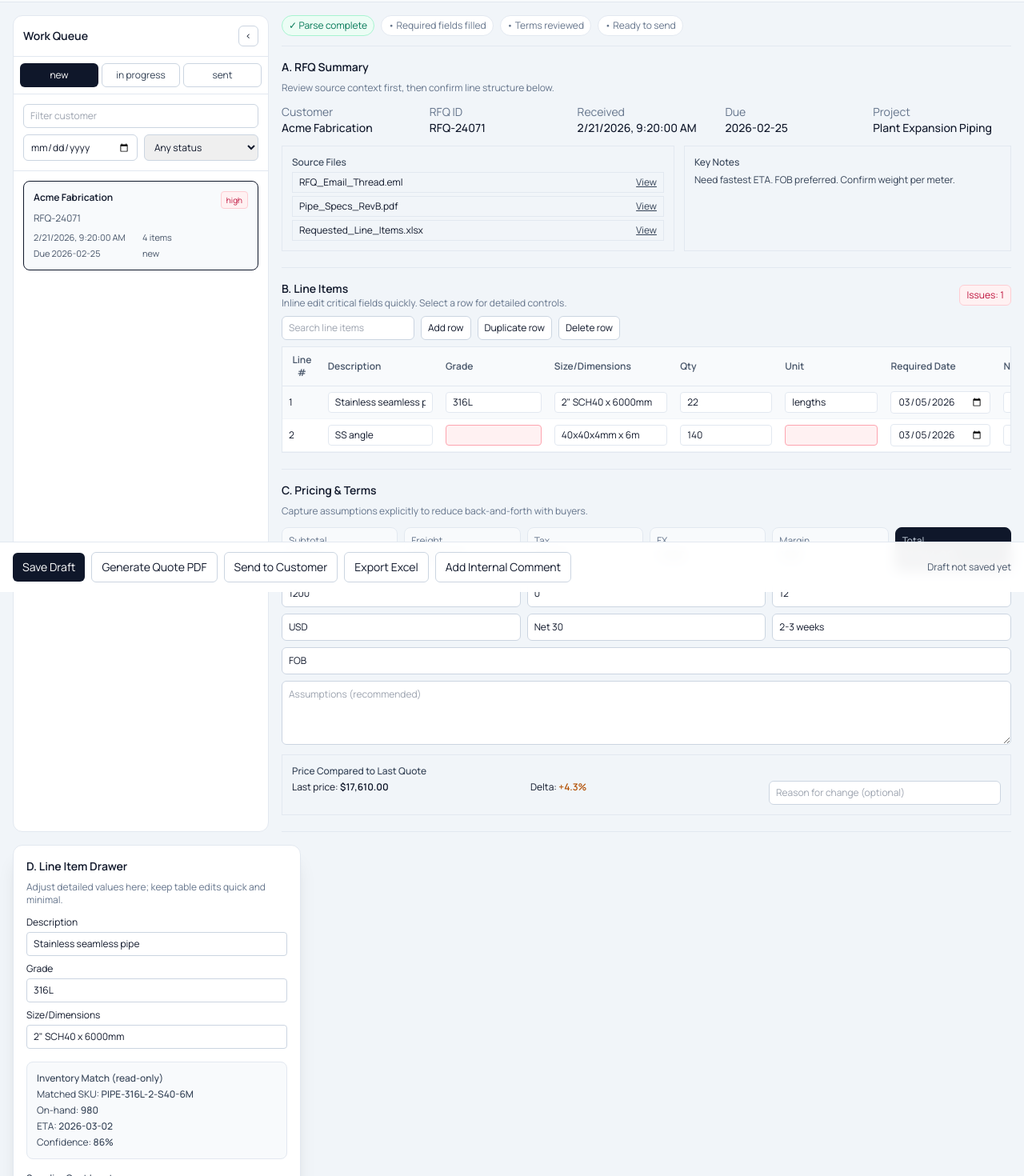
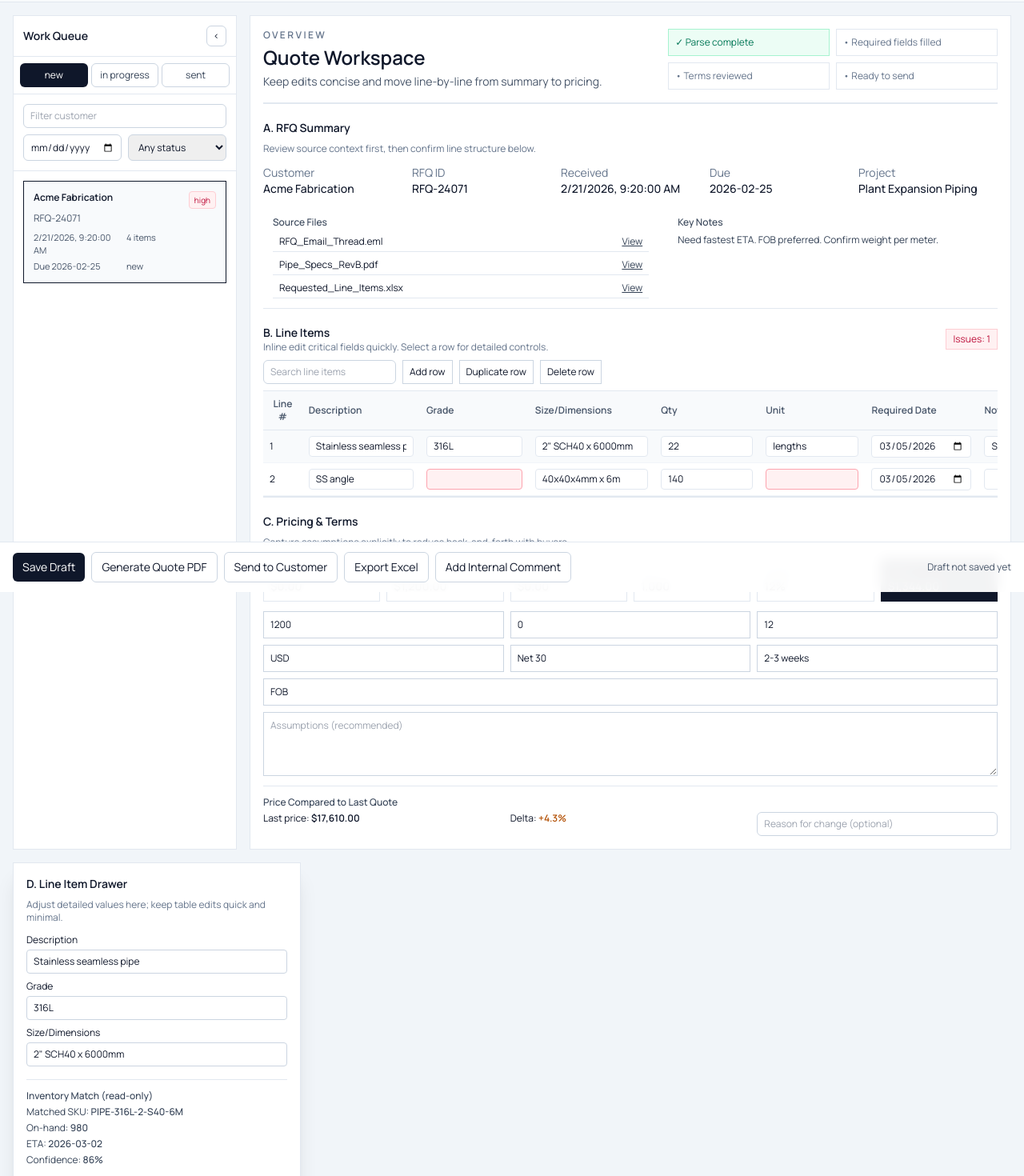
Before and after one commit to yz2936/supplier-engine-codex, a Next.js app: page /quoting-engine in a window 1280 px wide. Shown: the part 60-1530 px from the top of the page at 80% size. Built offline with nearby package versions, Linux system fonts and the light colour scheme.

Commit message:
ui(layout): shift quoting workspace to single-canvas enterprise structure

```diff
--- a/src/components/quoting-engine/QuotingEngineScreen.tsx
+++ b/src/components/quoting-engine/QuotingEngineScreen.tsx
@@ -25,7 +25,7 @@ import {
 
 type Toast = { id: string; message: string };
 
-const sectionClass = "border-b border-slate-200 pb-5";
+const sectionClass = "border-t border-slate-200 pt-5 first:border-t-0 first:pt-0";
 
 const emptyFilters: QueueFilters = { customer: "", dueDate: "", status: "all" };
 
@@ -249,9 +249,9 @@ export function QuotingEngineScreen() {
         </div>
       </header>
 
-      <main className="mx-auto grid max-w-[1700px] grid-cols-1 gap-4 px-4 py-4 lg:grid-cols-[320px_minmax(0,1fr)]">
+      <main className="mx-auto grid max-w-[1700px] grid-cols-1 gap-4 px-4 py-4 lg:grid-cols-[280px_minmax(0,1fr)]">
         <aside
-          className={`rounded-xl border border-slate-200 bg-white transition-all ${queueCollapsed ? "w-[78px] overflow-hidden" : "w-full"}`}
+          className={`border border-slate-200 bg-white transition-all ${queueCollapsed ? "w-[78px] overflow-hidden" : "w-full"}`}
         >
           <div className="flex items-center justify-between border-b border-slate-200 px-3 py-3">
             {!queueCollapsed && <div className="text-sm font-semibold">Work Queue</div>}
@@ -322,7 +322,7 @@ export function QuotingEngineScreen() {
               visibleRfqs.map((rfq) => (
                 <button
                   key={rfq.id}
-                  className={`w-full rounded-lg border p-3 text-left text-xs ${
+                  className={`w-full border p-3 text-left text-xs ${
                     selectedRfqId === rfq.id ? "border-slate-900 bg-slate-50" : "border-slate-200 bg-white hover:border-slate-300"
                   }`}
                   onClick={() => setSelectedRfqId(rfq.id)}
@@ -353,11 +353,11 @@ export function QuotingEngineScreen() {
           </div>
         </aside>
 
-        <section className="space-y-4">
+        <section className="border border-slate-200 bg-white p-4">
           {workspaceLoading && (
             <div className="space-y-3">
-              <div className="h-16 animate-pulse rounded-xl bg-white" />
-              <div className="h-72 animate-pulse rounded-xl bg-white" />
+              <div className="h-16 animate-pulse bg-slate-100" />
+              <div className="h-72 animate-pulse bg-slate-100" />
             </div>
           )}
 
@@ -369,7 +369,13 @@ export function QuotingEngineScreen() {
 
           {!workspaceLoading && workspace && (
             <>
-              <div className="flex flex-wrap items-center gap-2 border-b border-slate-200 pb-3 text-xs">
+              <div className="grid gap-3 border-b border-slate-200 pb-4 lg:grid-cols-[1.2fr_1fr]">
+                <div>
+                  <div className="text-xs font-semibold uppercase tracking-[0.2em] text-slate-500">Overview</div>
+                  <div className="mt-1 text-2xl font-semibold text-slate-900">Quote Workspace</div>
+                  <div className="mt-1 text-sm text-slate-600">Keep edits concise and move line-by-line from summary to pricing.</div>
+                </div>
+                <div className="grid grid-cols-2 gap-2 text-xs">
                   {[
                     { label: "Parse complete", ok: checklist.parseComplete },
                     { label: "Required fields filled", ok: checklist.requiredFilled },
@@ -378,13 +384,14 @@ export function QuotingEngineScreen() {
                   ].map((step) => (
                     <span
                       key={step.label}
-                    className={`inline-flex items-center gap-1 rounded-full border px-2 py-1 ${
+                      className={`inline-flex items-center gap-1 border px-2 py-2 ${
                         step.ok ? "border-emerald-200 bg-emerald-50 text-emerald-700" : "border-slate-200 bg-white text-slate-500"
                       }`}
                     >
                       {step.ok ? "✓" : "•"} {step.label}
                     </span>
                   ))}
+                </div>
               </div>
 
               <section className={sectionClass}>
@@ -398,18 +405,18 @@ export function QuotingEngineScreen() {
                   <div><span className="text-slate-500">Project</span><div className="font-medium">{workspace.projectName || "-"}</div></div>
                 </div>
                 <div className="mt-3 grid gap-3 lg:grid-cols-[1.2fr_1fr]">
-                  <div className="border border-slate-200 p-3 text-xs">
+                  <div className="p-3 text-xs">
                     <div className="mb-1 font-medium text-slate-700">Source Files</div>
                     <div className="space-y-1">
                       {workspace.sourceFiles.map((f) => (
-                        <div key={f.id} className="flex items-center justify-between border border-slate-200 px-2 py-1">
+                        <div key={f.id} className="flex items-center justify-between border-b border-slate-200 px-2 py-1">
                           <span>{f.name}</span>
                           <button className="text-slate-700 underline">View</button>
                         </div>
                       ))}
                     </div>
                   </div>
-                  <div className="border border-slate-200 p-3 text-xs">
+                  <div className="p-3 text-xs">
                     <div className="mb-1 font-medium text-slate-700">Key Notes</div>
                     <p className="leading-5 text-slate-700">{workspace.keyNotes || "No key notes available."}</p>
                   </div>
@@ -422,7 +429,7 @@ export function QuotingEngineScreen() {
                     <div className="text-sm font-semibold">B. Line Items</div>
                     <p className="text-xs text-slate-500">Inline edit critical fields quickly. Select a row for detailed controls.</p>
                   </div>
-                  <div className={`rounded-md border px-2 py-1 text-xs ${issuesCount ? "border-rose-200 bg-rose-50 text-rose-700" : "border-emerald-200 bg-emerald-50 text-emerald-700"}`}>
+                  <div className={`border px-2 py-1 text-xs ${issuesCount ? "border-rose-200 bg-rose-50 text-rose-700" : "border-emerald-200 bg-emerald-50 text-emerald-700"}`}>
                     Issues: {issuesCount}
                   </div>
                 </div>
@@ -435,7 +442,7 @@ export function QuotingEngineScreen() {
                     onChange={(e) => setSearch(e.target.value)}
                   />
                   <button
-                    className="rounded-md border border-slate-300 bg-white px-2 py-1.5 text-xs"
+                    className="border border-slate-300 bg-white px-2 py-1.5 text-xs"
                     onClick={() => {
                       const nextLine = (workspace.lineItems.at(-1)?.lineNumber || 0) + 1;
                       const next: LineItem = {
@@ -457,7 +464,7 @@ export function QuotingEngineScreen() {
                     Add row
                   </button>
                   <button
-                    className="rounded-md border border-slate-300 bg-white px-2 py-1.5 text-xs"
+                    className="border border-slate-300 bg-white px-2 py-1.5 text-xs"
                     onClick={() => {
                       if (!selectedLine) return;
                       const duplicate = { ...selectedLine, id: crypto.randomUUID(), lineNumber: workspace.lineItems.length + 1 };
@@ -468,7 +475,7 @@ export function QuotingEngineScreen() {
                     Duplicate row
                   </button>
                   <button
-                    className="rounded-md border border-slate-300 bg-white px-2 py-1.5 text-xs"
+                    className="border border-slate-300 bg-white px-2 py-1.5 text-xs"
                     onClick={() => {
                       if (!selectedLine) return;
                       setWorkspace((prev) =>
@@ -482,7 +489,7 @@ export function QuotingEngineScreen() {
                   </button>
                 </div>
 
-                <div className="overflow-x-auto border border-slate-200">
+                <div className="overflow-x-auto border-y border-slate-200">
                   <table className="min-w-[1120px] w-full text-xs">
                     <thead className="bg-slate-50 text-slate-600">
                       <tr>
@@ -577,44 +584,44 @@ export function QuotingEngineScreen() {
                 <div className="mb-2 text-sm font-semibold">C. Pricing & Terms</div>
                 <p className="mb-3 text-xs text-slate-500">Capture assumptions explicitly to reduce back-and-forth with buyers.</p>
                 <div className="mb-3 grid gap-2 md:grid-cols-3 lg:grid-cols-6">
-                  <div className="rounded-lg border border-slate-200 bg-slate-50 p-2 text-xs">
+                  <div className="border border-slate-200 p-2 text-xs">
                     <div className="text-slate-500">Subtotal</div>
                     <div className="text-sm font-semibold">{money(subtotal)}</div>
                   </div>
-                  <div className="rounded-lg border border-slate-200 bg-slate-50 p-2 text-xs">
+                  <div className="border border-slate-200 p-2 text-xs">
                     <div className="text-slate-500">Freight</div>
                     <div className="text-sm font-semibold">{money(workspace.pricingTerms.freight)}</div>
                   </div>
-                  <div className="rounded-lg border border-slate-200 bg-slate-50 p-2 text-xs">
+                  <div className="border border-slate-200 p-2 text-xs">
                     <div className="text-slate-500">Tax</div>
                     <div className="text-sm font-semibold">{money(workspace.pricingTerms.tax)}</div>
                   </div>
-                  <div className="rounded-lg border border-slate-200 bg-slate-50 p-2 text-xs">
+                  <div className="border border-slate-200 p-2 text-xs">
                     <div className="text-slate-500">FX</div>
                     <div className="text-sm font-semibold">{workspace.pricingTerms.fx.toFixed(3)}</div>
                   </div>
-                  <div className="rounded-lg border border-slate-200 bg-slate-50 p-2 text-xs">
+                  <div className="border border-slate-200 p-2 text-xs">
                     <div className="text-slate-500">Margin</div>
                     <div className="text-sm font-semibold">{workspace.pricingTerms.marginPercent}%</div>
                   </div>
-                  <div className="rounded-lg border border-slate-900 bg-slate-900 p-2 text-xs text-white">
+                  <div className="border border-slate-900 bg-slate-900 p-2 text-xs text-white">
                     <div className="text-slate-300">Total</div>
                     <div className="text-sm font-semibold">{money(total)}</div>
                   </div>
                 </div>
 
                 <div className="grid gap-2 md:grid-cols-3">
-                  <input className="rounded-md border border-slate-300 px-2 py-2 text-xs" placeholder="Freight" type="number" value={workspace.pricingTerms.freight} onChange={(e) => updateTerms({ freight: Number(e.target.value || 0) })} />
-                  <input className="rounded-md border border-slate-300 px-2 py-2 text-xs" placeholder="Tax" type="number" value={workspace.pricingTerms.tax} onChange={(e) => updateTerms({ tax: Number(e.target.value || 0) })} />
-                  <input className="rounded-md border border-slate-300 px-2 py-2 text-xs" placeholder="Margin %" type="number" value={workspace.pricingTerms.marginPercent} onChange={(e) => updateTerms({ marginPercent: Number(e.target.value || 0) })} />
-                  <input className="rounded-md border border-slate-300 px-2 py-2 text-xs" placeholder="Currency" value={workspace.pricingTerms.currency} onChange={(e) => updateTerms({ currency: e.target.value })} />
-                  <input className="rounded-md border border-slate-300 px-2 py-2 text-xs" placeholder="Payment terms" value={workspace.pricingTerms.paymentTerms} onChange={(e) => updateTerms({ paymentTerms: e.target.value })} />
-                  <input className="rounded-md border border-slate-300 px-2 py-2 text-xs" placeholder="Lead time" value={workspace.pricingTerms.leadTime} onChange={(e) => updateTerms({ leadTime: e.target.value })} />
-                  <input className="rounded-md border border-slate-300 px-2 py-2 text-xs md:col-span-3" placeholder="Incoterms (optional)" value={workspace.pricingTerms.incoterms} onChange={(e) => updateTerms({ incoterms: e.target.value })} />
-                  <textarea className="min-h-20 rounded-md border border-slate-300 px-2 py-2 text-xs md:col-span-3" placeholder="Assumptions (recommended)" value={workspace.pricingTerms.assumptions} onChange={(e) => updateTerms({ assumptions: e.target.value })} />
+                  <input className="border border-slate-300 px-2 py-2 text-xs" placeholder="Freight" type="number" value={workspace.pricingTerms.freight} onChange={(e) => updateTerms({ freight: Number(e.target.value || 0) })} />
+                  <input className="border border-slate-300 px-2 py-2 text-xs" placeholder="Tax" type="number" value={workspace.pricingTerms.tax} onChange={(e) => updateTerms({ tax: Number(e.target.value || 0) })} />
+                  <input className="border border-slate-300 px-2 py-2 text-xs" placeholder="Margin %" type="number" value={workspace.pricingTerms.marginPercent} onChange={(e) => updateTerms({ marginPercent: Number(e.target.value || 0) })} />
+                  <input className="border border-slate-300 px-2 py-2 text-xs" placeholder="Currency" value={workspace.pricingTerms.currency} onChange={(e) => updateTerms({ currency: e.target.value })} />
+                  <input className="border border-slate-300 px-2 py-2 text-xs" placeholder="Payment terms" value={workspace.pricingTerms.paymentTerms} onChange={(e) => updateTerms({ paymentTerms: e.target.value })} />
+                  <input className="border border-slate-300 px-2 py-2 text-xs" placeholder="Lead time" value={workspace.pricingTerms.leadTime} onChange={(e) => updateTerms({ leadTime: e.target.value })} />
+                  <input className="border border-slate-300 px-2 py-2 text-xs md:col-span-3" placeholder="Incoterms (optional)" value={workspace.pricingTerms.incoterms} onChange={(e) => updateTerms({ incoterms: e.target.value })} />
+                  <textarea className="min-h-20 border border-slate-300 px-2 py-2 text-xs md:col-span-3" placeholder="Assumptions (recommended)" value={workspace.pricingTerms.assumptions} onChange={(e) => updateTerms({ assumptions: e.target.value })} />
                 </div>
 
-                <div className="mt-3 border border-slate-200 p-3 text-xs">
+                <div className="mt-3 border-t border-slate-200 pt-3 text-xs">
                   <div className="mb-1 font-medium text-slate-700">Price Compared to Last Quote</div>
                   {lastComparison ? (
                     <div className="grid gap-2 md:grid-cols-3">
@@ -642,10 +649,10 @@ export function QuotingEngineScreen() {
         </section>
 
         {!workspaceLoading && workspace && selectedLine && (
-          <aside className="fixed inset-y-0 right-0 z-30 w-full border-l border-slate-200 bg-white p-4 shadow-xl lg:static lg:h-fit lg:w-[360px] lg:rounded-xl lg:border">
+          <aside className="fixed inset-y-0 right-0 z-30 w-full border-l border-slate-200 bg-white p-4 shadow-xl lg:static lg:h-fit lg:w-[360px] lg:border">
             <div className="mb-2 flex items-center justify-between">
               <div className="text-sm font-semibold">D. Line Item Drawer</div>
-              <button className="rounded-md border border-slate-300 px-2 py-1 text-xs lg:hidden" onClick={() => setSelectedLineId("")}>Close</button>
+              <button className="border border-slate-300 px-2 py-1 text-xs lg:hidden" onClick={() => setSelectedLineId("")}>Close</button>
             </div>
             <p className="mb-3 text-xs text-slate-500">Adjust detailed values here; keep table edits quick and minimal.</p>
 
@@ -664,7 +671,7 @@ export function QuotingEngineScreen() {
               </label>
             </div>
 
-            <div className="mt-4 rounded-lg border border-slate-200 bg-slate-50 p-3 text-xs">
+            <div className="mt-4 border-t border-slate-200 pt-3 text-xs">
               <div className="mb-1 font-medium text-slate-700">Inventory Match (read-only)</div>
               {!drawerMatch ? (
                 <div className="text-slate-500">Loading inventory match...</div>
@@ -686,11 +693,11 @@ export function QuotingEngineScreen() {
               <input className="w-full rounded border border-slate-300 px-2 py-1.5" placeholder="Coating / Finish" value={selectedLine.finish ?? ""} onChange={(e) => updateLine(selectedLine.id, { finish: e.target.value })} />
             </div>
 
-            <div className="mt-4 rounded-lg border border-slate-200 bg-slate-50 p-3 text-xs">
+            <div className="mt-4 border-t border-slate-200 pt-3 text-xs">
               <div className="mb-1 font-medium text-slate-700">Risk Flags (read-only)</div>
               <div className="flex flex-wrap gap-1.5">
                 {drawerRisks.map((risk) => (
-                  <span key={`${risk.type}-${risk.label}`} className={`rounded-full border px-2 py-0.5 ${riskChip(risk.level)}`}>
+                <span key={`${risk.type}-${risk.label}`} className={`border px-2 py-0.5 ${riskChip(risk.level)}`}>
                     {risk.label}
                   </span>
                 ))}
@@ -699,7 +706,7 @@ export function QuotingEngineScreen() {
 
             <div className="mt-4 flex flex-wrap gap-2">
               <button
-                className="rounded-md border border-slate-300 bg-white px-2.5 py-1.5 text-xs"
+                className="border border-slate-300 bg-white px-2.5 py-1.5 text-xs"
                 onClick={() => {
                   if (!drawerMatch) return;
                   updateLine(selectedLine.id, {
@@ -713,7 +720,7 @@ export function QuotingEngineScreen() {
               >
                 Apply suggested values
               </button>
-              <button className="rounded-md border border-slate-300 bg-white px-2.5 py-1.5 text-xs" onClick={() => addToast("Marked as needs clarification.")}>
+              <button className="border border-slate-300 bg-white px-2.5 py-1.5 text-xs" onClick={() => addToast("Marked as needs clarification.")}>
                 Mark as needs clarification
               </button>
             </div>
@@ -721,7 +728,7 @@ export function QuotingEngineScreen() {
         )}
 
         {!workspaceLoading && workspace && !selectedLine && (
-          <aside className="hidden rounded-xl border border-dashed border-slate-300 bg-white p-4 text-xs text-slate-600 lg:block">
+          <aside className="hidden border border-dashed border-slate-300 bg-white p-4 text-xs text-slate-600 lg:block">
             <div className="mb-1 text-sm font-semibold text-slate-800">Line Item Drawer</div>
             <p>Select a line item to view inventory match, risks, and advanced cost fields.</p>
           </aside>
```
Lines whose indentation alone changed are shown as unchanged.
